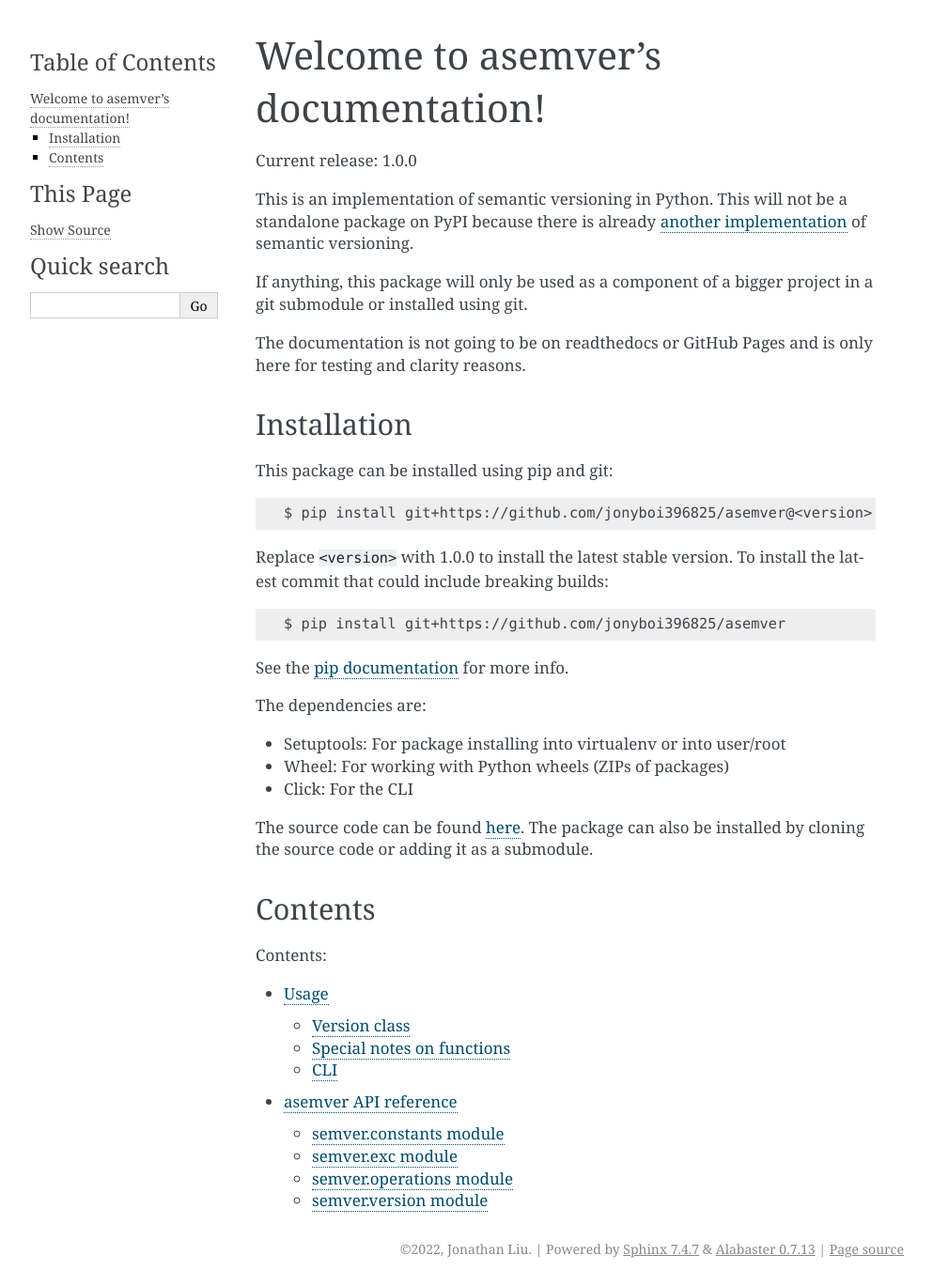
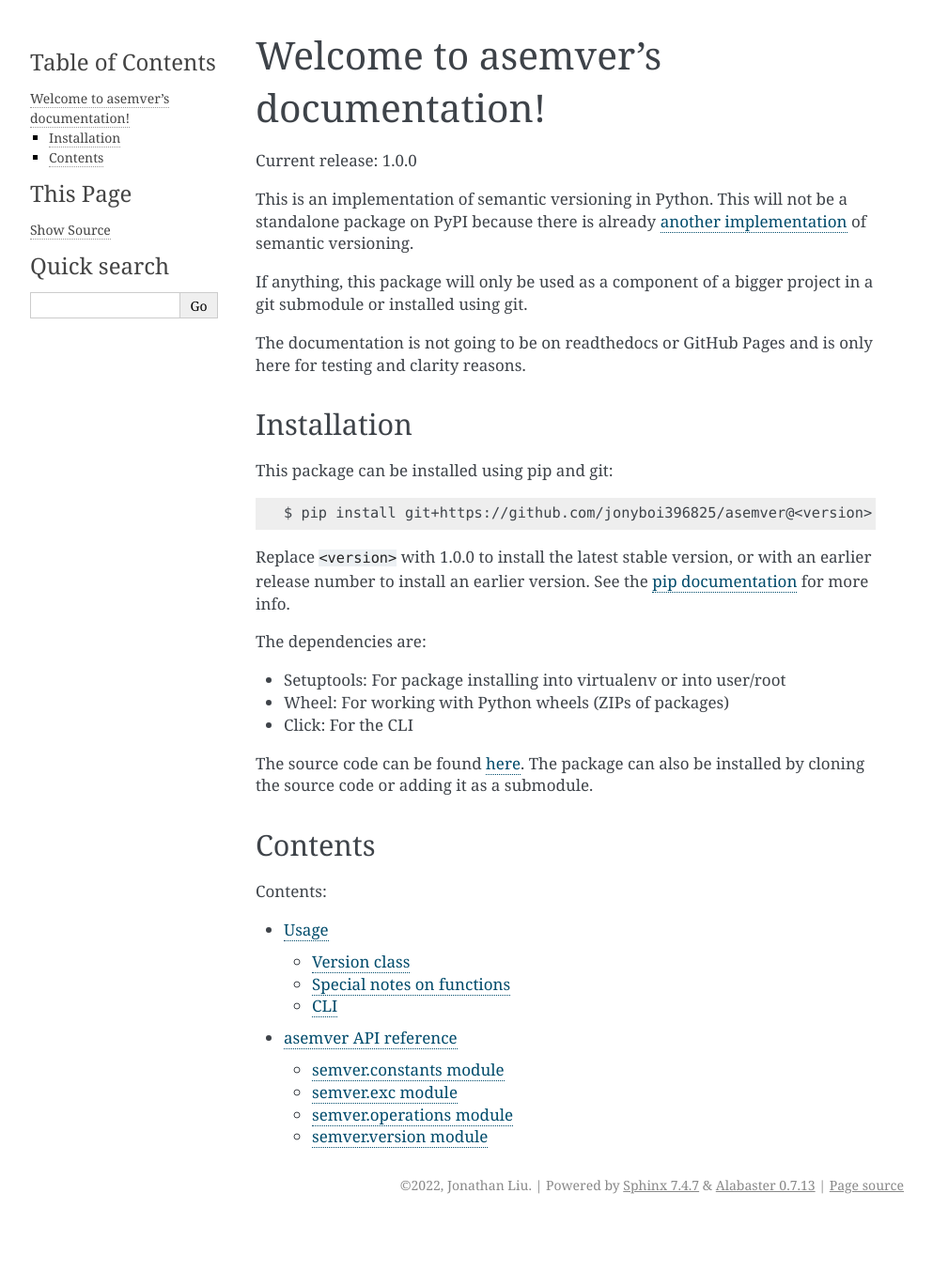
Before and after one commit to jonyboi396825/asemver, a Sphinx documentation site: the page built from docs/source/index.rst, in a window 1280 px wide. Shown: the whole page at 94% size, without its empty margins (148-1141 px from the left). Built offline with Sphinx 7.4.7, drawn with Linux system fonts in a browser that asks for light colours; after the commit the page ends 1301 px from its top, so only the background shows below that.

Commit message:
fix incorrect info

```diff
--- a/docs/source/index.rst
+++ b/docs/source/index.rst
@@ -23,13 +23,8 @@
 
    $ pip install git+https://github.com/jonyboi396825/asemver@<version>
 
-Replace ``<version>`` with |version| to install the latest stable version.
-To install the latest commit that could include breaking builds:
-
-.. code-block:: text
-
-   $ pip install git+https://github.com/jonyboi396825/asemver
-
+Replace ``<version>`` with |version| to install the latest stable version,
+or with an earlier release number to install an earlier version.
 See the `pip documentation <https://pip.pypa.io/en/stable/topics/vcs-support/>`_
 for more info.
 
```
